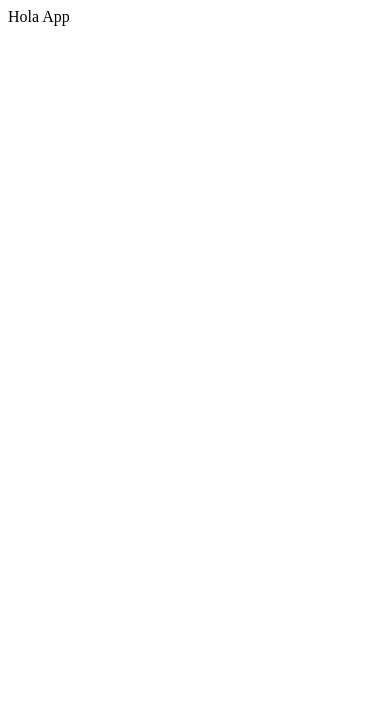
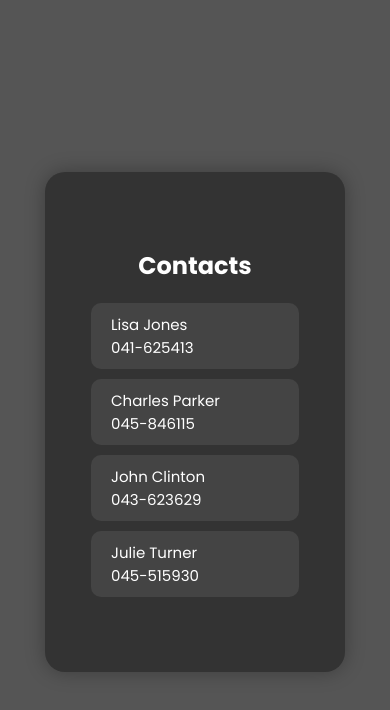
Before and after one commit to matifelitti/React-phone-numbers-agenda, a React (Vite) app in the folder React-phone-numbers-agenda/: page / in a window 390 px wide. Shown: the top 710 px of the page. Built offline with nearby package versions, Linux system fonts and the light colour scheme.

Commit message:
add css styles, create phones container

```diff
--- a/React-phone-numbers-agenda/index.html
+++ b/React-phone-numbers-agenda/index.html
@@ -3,7 +3,6 @@
 
 <head>
   <meta charset="UTF-8" />
-  <link rel="icon" type="image/svg+xml" href="/vite.svg" />
   <meta name="viewport" content="width=device-width, initial-scale=1.0" />
   <title>React Phone Numbers Agenda</title>
 </head>
--- a/React-phone-numbers-agenda/src/App.jsx
+++ b/React-phone-numbers-agenda/src/App.jsx
@@ -1,11 +1,21 @@
+import { phones } from "./Phones";
 import { useState } from "react";
+import "./styles.css";
 
 function App() {
-  const [count, setCount] = useState(0);
-
   return (
     <>
-      <div>Hola App</div>
+      <div className="container">
+        <div className="phonesContainer">
+          <h2>Contacts</h2>
+          {phones.map((phone) => (
+            <div className="phonesData" key={phone.id}>
+              <p>{phone.name}</p>
+              <p>{phone.number}</p>
+            </div>
+          ))}
+        </div>
+      </div>
     </>
   );
 }
--- a/React-phone-numbers-agenda/src/Phones.jsx
+++ b/React-phone-numbers-agenda/src/Phones.jsx
@@ -1,4 +1,4 @@
-const phones = [
+export const phones = [
   {
     id: 1,
     name: "Lisa Jones",
--- /dev/null
+++ b/React-phone-numbers-agenda/src/styles.css
@@ -0,0 +1,49 @@
+@import url("https://fonts.googleapis.com/css2?family=Poppins:ital,wght@0,100;0,200;0,300;0,400;0,500;0,600;0,700;0,800;0,900;1,100;1,200;1,300;1,400;1,500;1,600;1,700;1,800;1,900&display=swap");
+
+* {
+  box-sizing: border-box;
+  margin: 0;
+  padding: 0;
+  font-family: "Poppins", sans-serif;
+}
+
+.container {
+  display: flex;
+  justify-content: center;
+  align-items: center;
+  min-height: 100vh;
+  background-color: #555555;
+}
+
+.phonesContainer {
+  display: flex;
+  flex-direction: column;
+  justify-content: center;
+  align-items: center;
+  padding: 20px;
+  border-radius: 20px;
+  background-color: #333;
+  box-shadow: 0 0 20px rgba(0, 0, 0, 0.3);
+  width: 300px;
+  height: 500px;
+}
+
+h2 {
+  font-size: 24px;
+  margin-bottom: 20px;
+  color: #fff;
+}
+
+.phonesData {
+  font-size: 15px;
+  margin-bottom: 10px;
+  padding: 10px 20px;
+  border-radius: 10px;
+  width: 80%;
+  background-color: #444;
+  color: #fff;
+}
+
+.phonesData:last-child {
+  margin-bottom: 0;
+}
```
